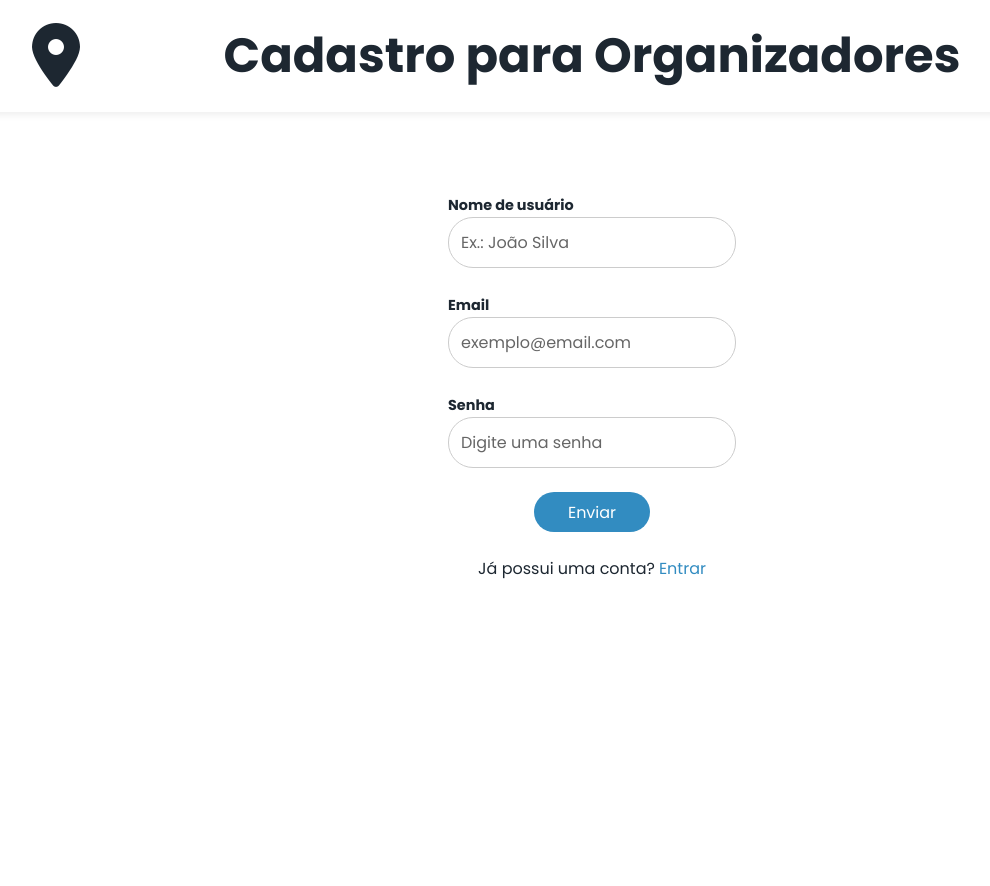
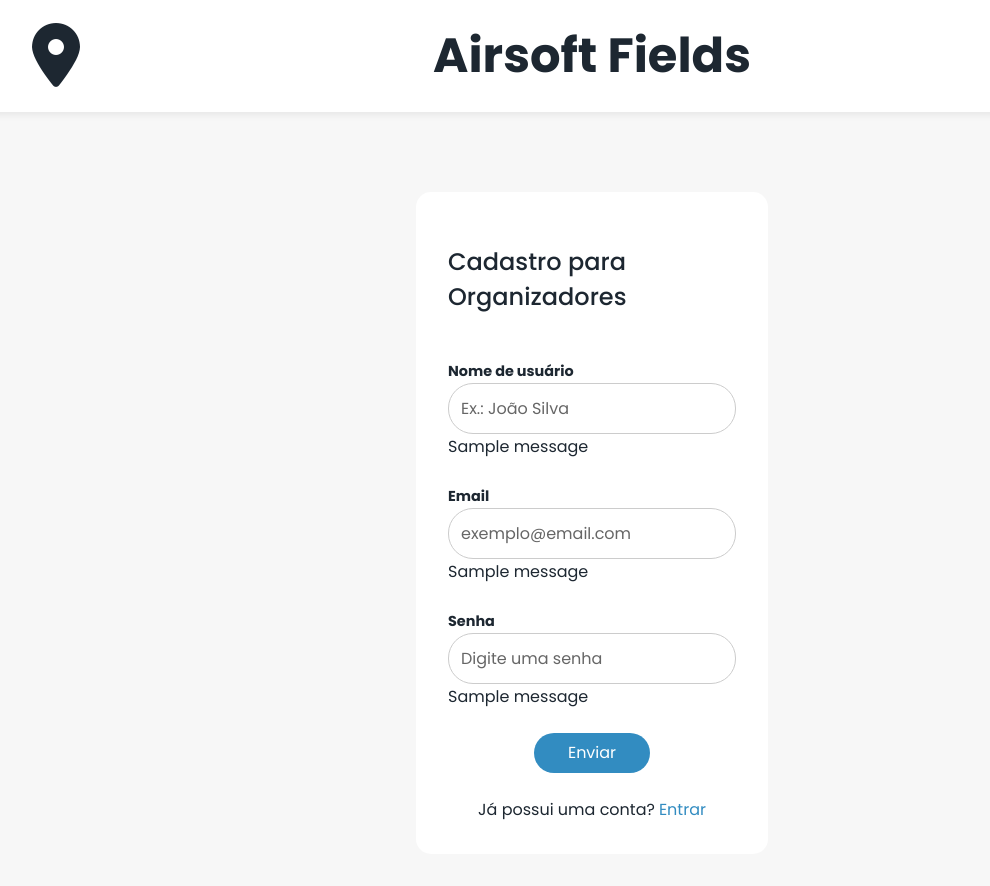
Before and after one commit to BrunoCLopes/airsoft_fields, a Django app: page /auth/cadastro/ in a window 1280 px wide. Shown: the whole page, without its empty margins (48-1038 px from the left). Before the commit the page ends 579 px from the top, so only its background shows below. Run offline with Django 5.2, Linux system fonts and the light colour scheme; tables that the repository leaves empty hold one stand-in row (values such as "Sample post"); one stand-in notice (Sample message) is shown.

Commit message:
Temporary commit

```diff
--- a/organizers/static/organizers/css/auth.css
+++ b/organizers/static/organizers/css/auth.css
@@ -1,3 +1,12 @@
+.form-title-container{
+    display: flex;
+    justify-content: center;
+}
+
+.form-title{
+    font-weight: 500;
+}
+
 form input{
     font-family: 'Poppins';
     padding: 0.75rem;
@@ -19,6 +28,9 @@ form label{
 }
 
 form {
+    border-radius: 15px;
+    background-color: var(--white);
+    padding: 2rem;
     display: flex;
     flex-direction: column;
     gap:1.5rem;
--- a/organizers/static/organizers/css/base.css
+++ b/organizers/static/organizers/css/base.css
@@ -1,4 +1,5 @@
 :root {
+    --light-gray: #f7f7f7;
     --bg-color: #ffffff;
     --header-bg: #ffffff;
     --white: #ffffff;
@@ -18,7 +19,7 @@ body {
     font-family: 'Poppins', sans-serif;
     margin: 0;
     padding: 0;
-    background-color: var(--bg-color);
+    background-color: var(--light-gray);
     color: var(--text-color);
 }
 
--- a/organizers/templates/organizers/base.html
+++ b/organizers/templates/organizers/base.html
@@ -20,7 +20,7 @@
             </a>
         </div>
         <div class="header-center">
-            <h1>{% block header %}{% endblock %}</h1>
+            <h1>Airsoft Fields</h1>
         </div>
     </header>
     <main class="container">
--- a/organizers/templates/organizers/signUp.html
+++ b/organizers/templates/organizers/signUp.html
@@ -3,22 +3,30 @@
 {% block head %}
 <link rel="stylesheet" href="{% static 'organizers/css/auth.css' %}">
 {% endblock %}
-{% block header %}
-Cadastro para Organizadores
-{% endblock header %}
+{% block title %}
+Cadastro
+{% endblock %}
 {% block content %}
 <form id="signUp-form" action="{% url 'signUp' %}" method="POST">{% csrf_token %}
+    <div class="form-title-container">
+        <h2 class="form-title">
+            Cadastro para Organizadores
+        </h2>
+    </div>
     <div class="form-group">
         <label for="signUp-username">Nome de usuário</label>
-        <input placeholder="Ex.: João Silva" id="signUp-username" name="signUp-username" type="text" required>
+        <input placeholder="Ex.: João Silva" id="signUp-username" name="signUp-username" type="text">
+        {% if messages %}{% for message in messages %}<span>{{ message }}</span>{% endfor %}{% endif %}
     </div>
     <div class="form-group">
         <label for="signUp-email">Email</label>
-        <input placeholder="exemplo@email.com" id="signUp-email" name="signUp-email" type="email" required>
+        <input placeholder="exemplo@email.com" id="signUp-email" name="signUp-email" type="email">
+        {% if messages %}{% for message in messages %}<span>{{ message }}</span>{% endfor %}{% endif %}
     </div>
     <div class="form-group">
         <label for="signUp-password">Senha</label>
-        <input placeholder="Digite uma senha" id="signUp-password" name="signUp-password" type="password" required>
+        <input placeholder="Digite uma senha" id="signUp-password" name="signUp-password" type="password">
+        {% if messages %}{% for message in messages %}<span>{{ message }}</span>{% endfor %}{% endif %}
     </div>
     <div class="btn-container">
         <button class="btn-submit" type="submit">Enviar</button>
--- a/organizers/views.py
+++ b/organizers/views.py
@@ -10,6 +10,21 @@ def signUp(request):
         email = request.POST.get('signUp-email')
         password = request.POST.get('signUp-password')
 
+        try:
+            if not username:
+                messages.error(request, 'Campo é obrigatório.')
+                return redirect('signUp')
+
+            if not email:
+                messages.error(request, 'Campo é obrigatório.')
+                return redirect('signUp')
+
+            if not password:
+                messages.error(request, 'Campo é obrigatório.')
+                return redirect('signUp')
+        except:
+            return
+
         Organizer.objects.create_user(username, email, password)
         messages.success(request, 'Sucesso! Aguarde a aprovação do seu cadastro por nossa equipe.')
         return redirect('index')
```
Also changed, not shown: organizers/templates/organizers/signIn.html (+8 -3 lines).
